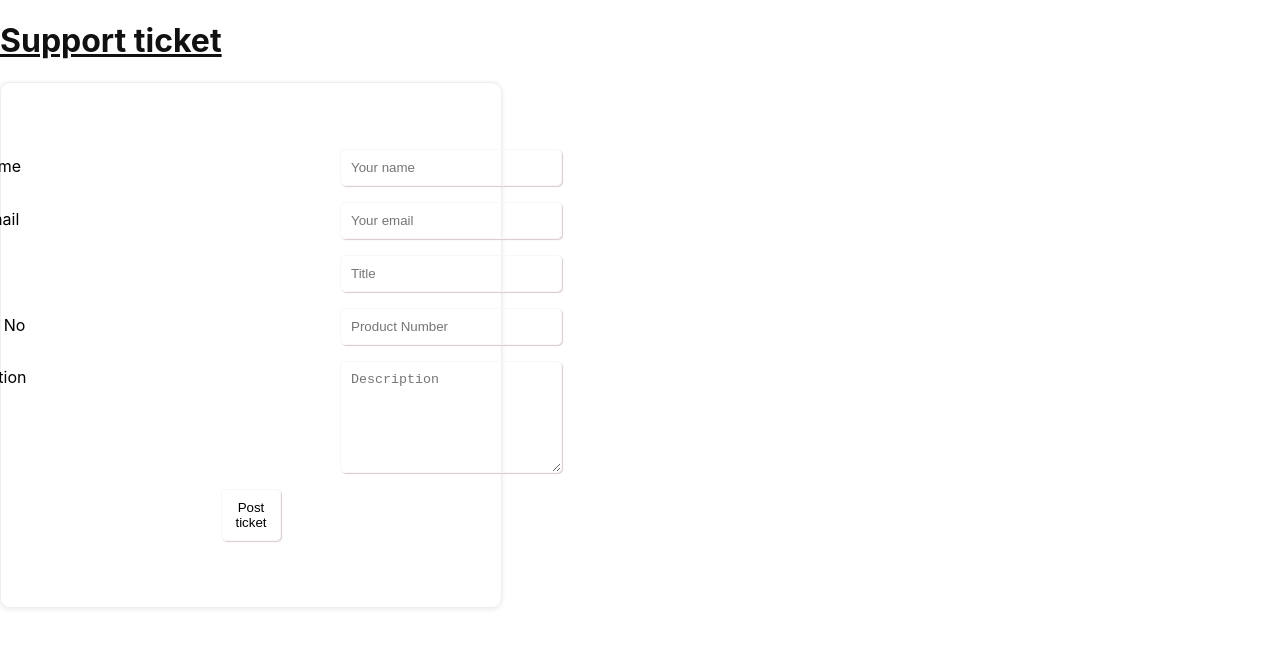
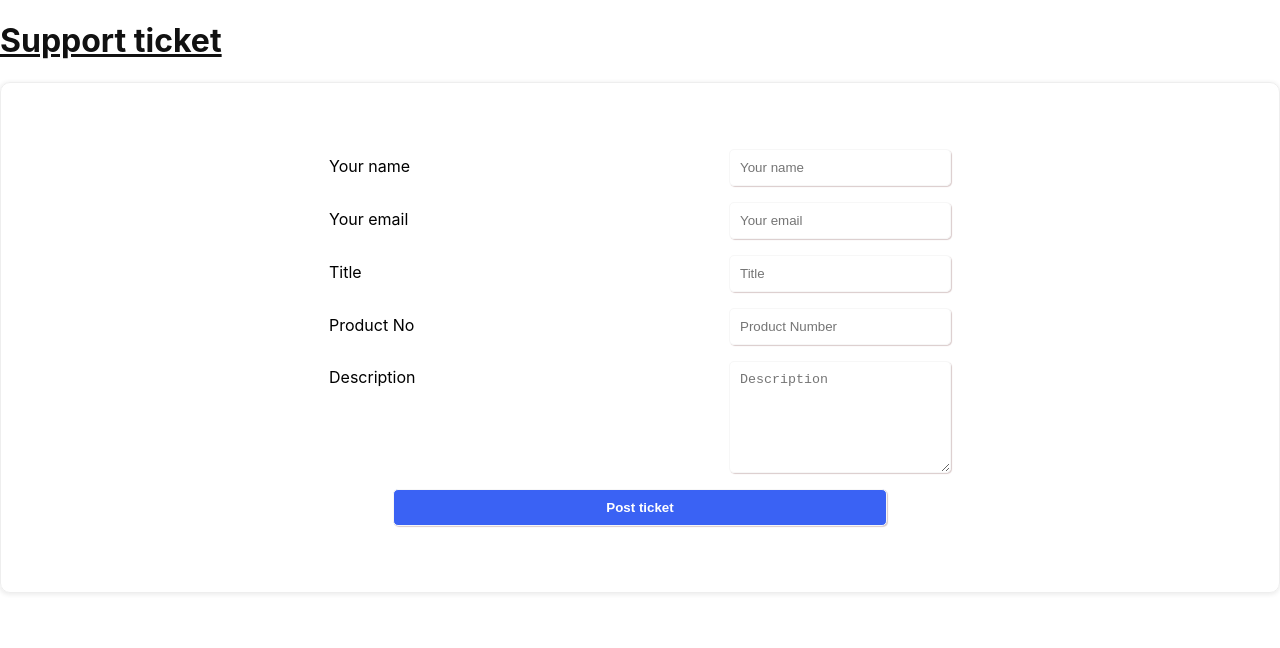
Before and after one commit to pmontaguevans/customer-support-center, a React (Create React App) app in the folder ui/: page /support in a window 1280 px wide. Shown: the top 648 px of the page. Built offline with nearby package versions, Linux system fonts and the light colour scheme; no server answers.

Commit message:
style: more styling to support route

```diff
--- a/ui/src/routes/Support.css
+++ b/ui/src/routes/Support.css
@@ -1,12 +1,26 @@
 form {
   position: relative;
 }
-.form__row {
+#customer-form .form__row {
   border: 1px solid #eee;
   border-radius: 10px;
   box-shadow: -0.5px 1px 4px 1px #eee;
   padding: 50px;
-  max-width: 400px;
+}
+
+#customer-form h1 {
+  cursor: pointer;
+}
+
+#customer-form .form__row button {
+  background: transparent;
+  padding: 10px;
+  border-radius: 5px;
+  background: #3a62f4;
+  width: 42%;
+  cursor: pointer;
+  font-weight: 600;
+  color: #fff;
 }
 
 .form__row p {
--- a/ui/src/routes/Support.tsx
+++ b/ui/src/routes/Support.tsx
@@ -1,5 +1,5 @@
 import React from "react";
-import { Form, useLoaderData, redirect, useNavigate } from "react-router-dom";
+import { Form, redirect, useNavigate } from "react-router-dom";
 import api from "../axios";
 import "../App.css";
 import "./Support.css";
@@ -7,8 +7,8 @@ import "./Support.css";
 export async function action({ request }: any) {
   const formData = await request.formData();
   const updates = Object.fromEntries(formData);
-  await api.post("/customer", updates);
-  return redirect(`/support`);
+  const { data } = await api.post("/customer", updates);
+  return redirect(`/t/${data._id}`);
 }
 
 // export async function loader() {
@@ -25,7 +25,7 @@ const Support = () => {
 
   return (
     <Form method="post" id="customer-form">
-      <h1 className="">Support ticket</h1>
+      <h1 onClick={() => navigate("/")}>Support ticket</h1>
       <div className="form__row">
         <div>
           <p>
```
